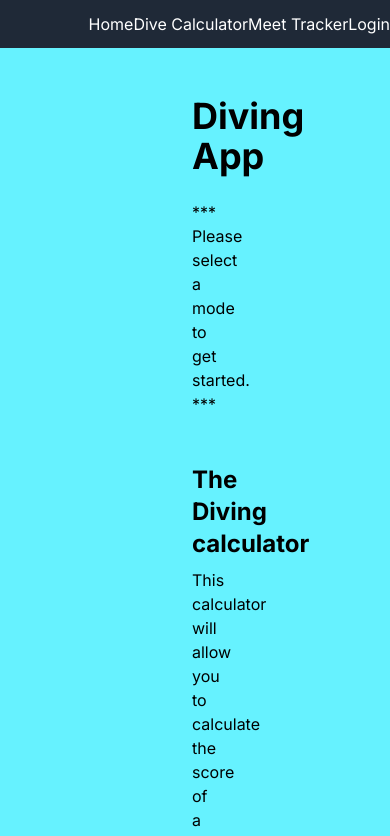
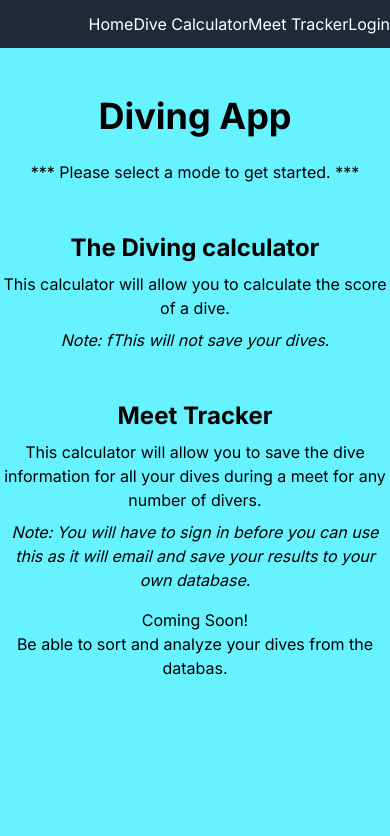
Before and after one commit to joand003/divingapp, a Next.js app: page / in a window 390 px wide. Shown: the top 836 px of the page. Built offline with nearby package versions, Linux system fonts and the light colour scheme; no server answers.

Commit message:
changed home screen to remove padding for small screens

```diff
--- a/app/page.js
+++ b/app/page.js
@@ -4,7 +4,7 @@ import Link from 'next/link';
 
 export default function Home() {
   return (
-    <div className='px-48 text-center '>
+    <div className='lg:px-48 text-center '>
       <h1 className="flex flex-col justify-center pt-12">
           Diving App
       </h1>
```
